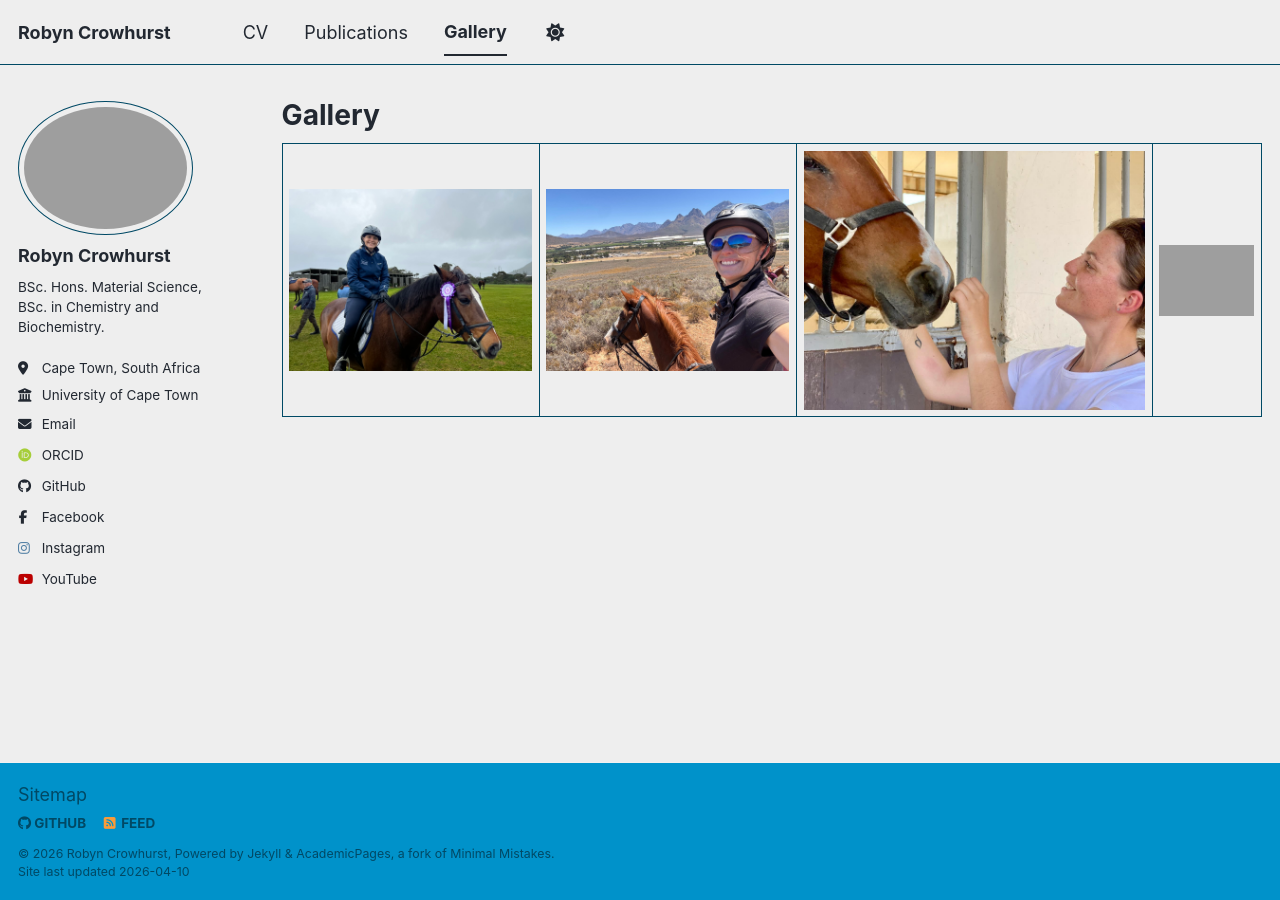
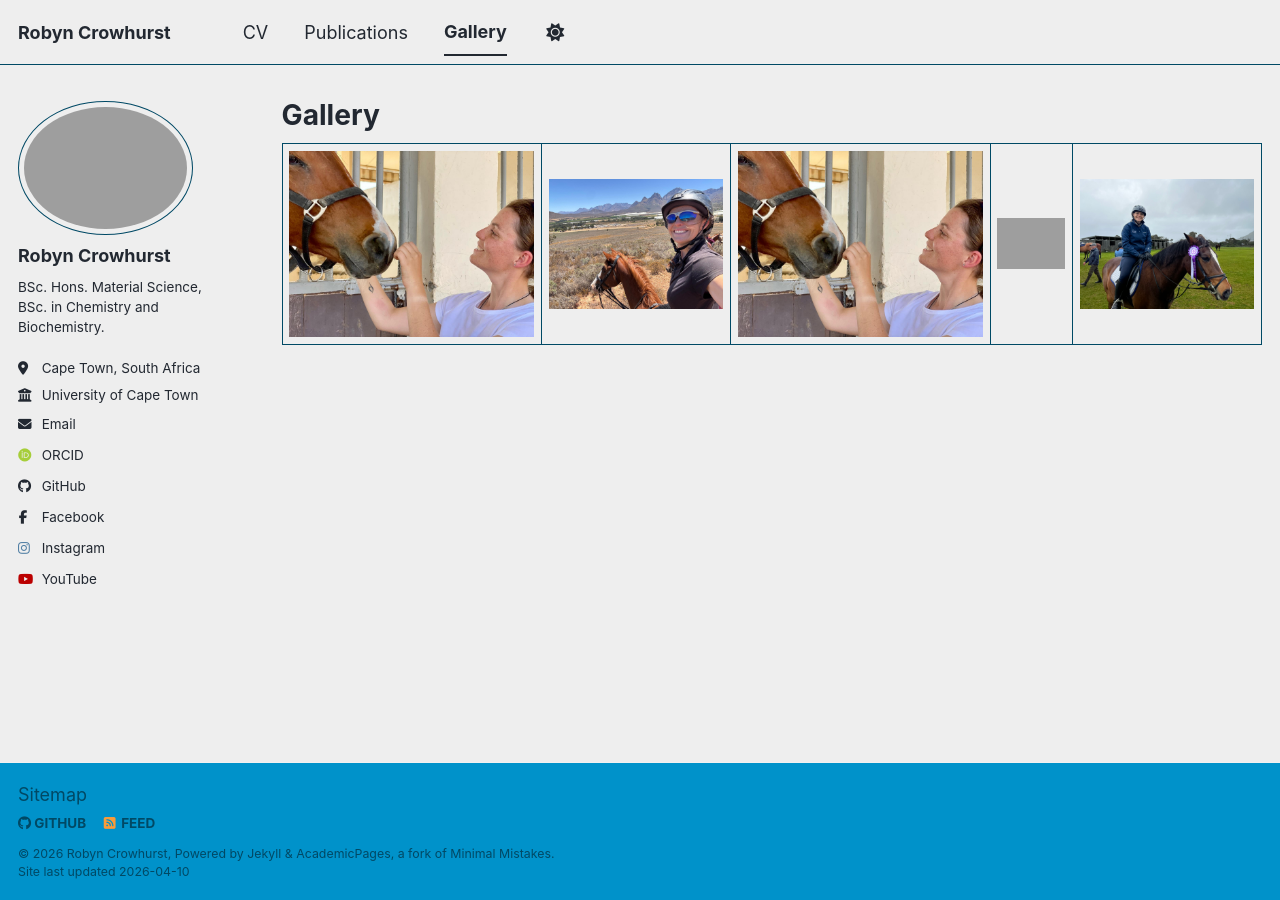
Before and after one commit to RutherfordsGold/ePortfolio, a Jekyll site: the page built from _pages/gallery.md, in a window 1280 px wide. Built offline with Jekyll 4.4.1, drawn with Linux system fonts in a browser that asks for light colours; some web fonts are replaced; a script bundle is joined from its source files by our own code; library files that are not in the unit come from our copies.

Commit message:
Rearranged photos

```diff
--- a/_pages/gallery.md
+++ b/_pages/gallery.md
@@ -5,4 +5,4 @@ permalink: /gallery/
 author_profile: true
 ---
 
-| ![Sid](https://rutherfordsgold.github.io/ePortfolio/images/me-on-siddy.png) | ![Ruffles](https://rutherfordsgold.github.io/ePortfolio/images/me-on-ruffles.png) | ![IMG_9801](https://rutherfordsgold.github.io/ePortfolio/images/IMG_9801.JPG) | ![Agility-39](https://rutherfordsgold.github.io/ePortfolio/images/Agility-39.jpg)
+| ![IMG_9801](https://rutherfordsgold.github.io/ePortfolio/images/IMG_9801.JPG) | ![Ruffles](https://rutherfordsgold.github.io/ePortfolio/images/me-on-ruffles.png) | ![IMG_9801](https://rutherfordsgold.github.io/ePortfolio/images/IMG_9801.JPG) | ![Agility-39](https://rutherfordsgold.github.io/ePortfolio/images/Agility-39.jpg) | ![Sid](https://rutherfordsgold.github.io/ePortfolio/images/me-on-siddy.png) |
```
Also changed, not shown: images/IMG_9800.JPG (added).
